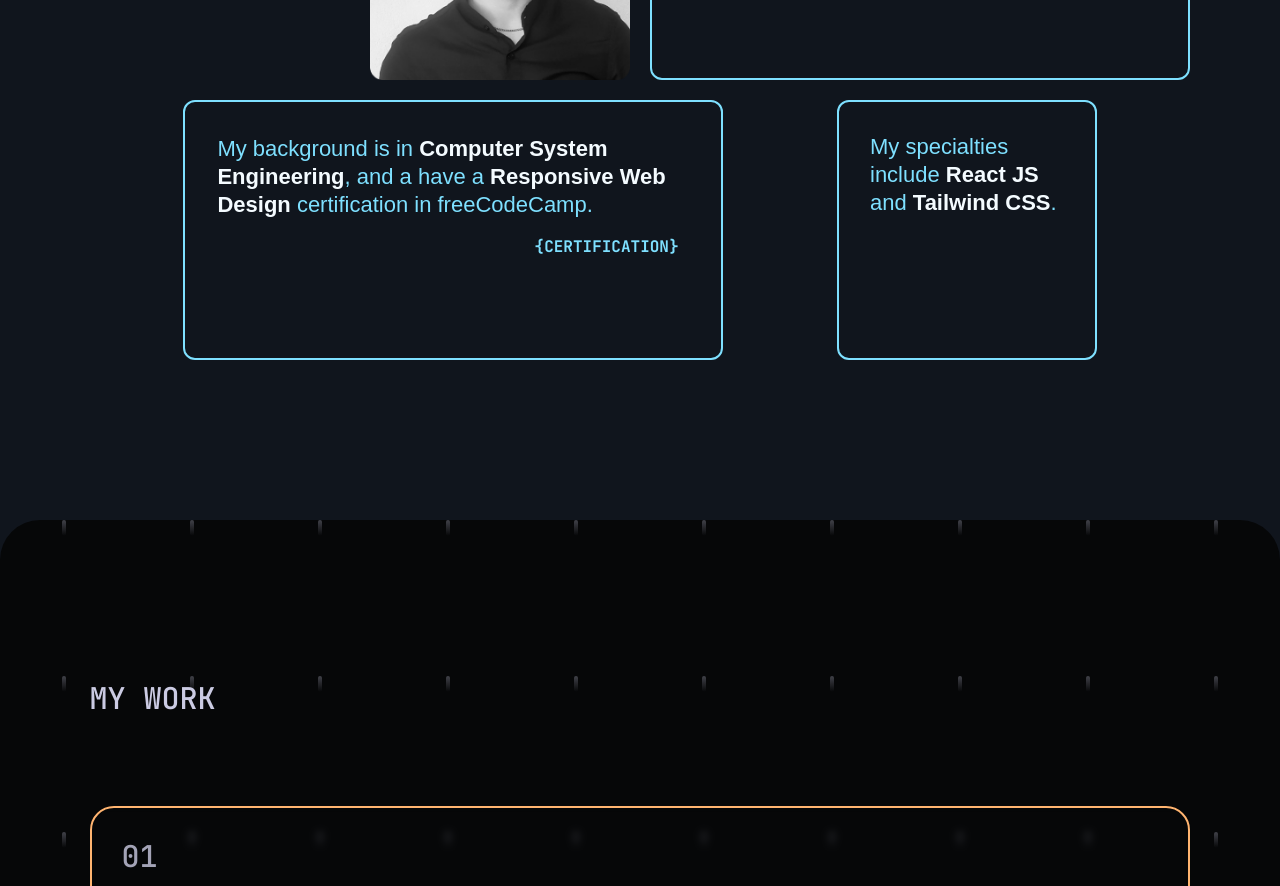
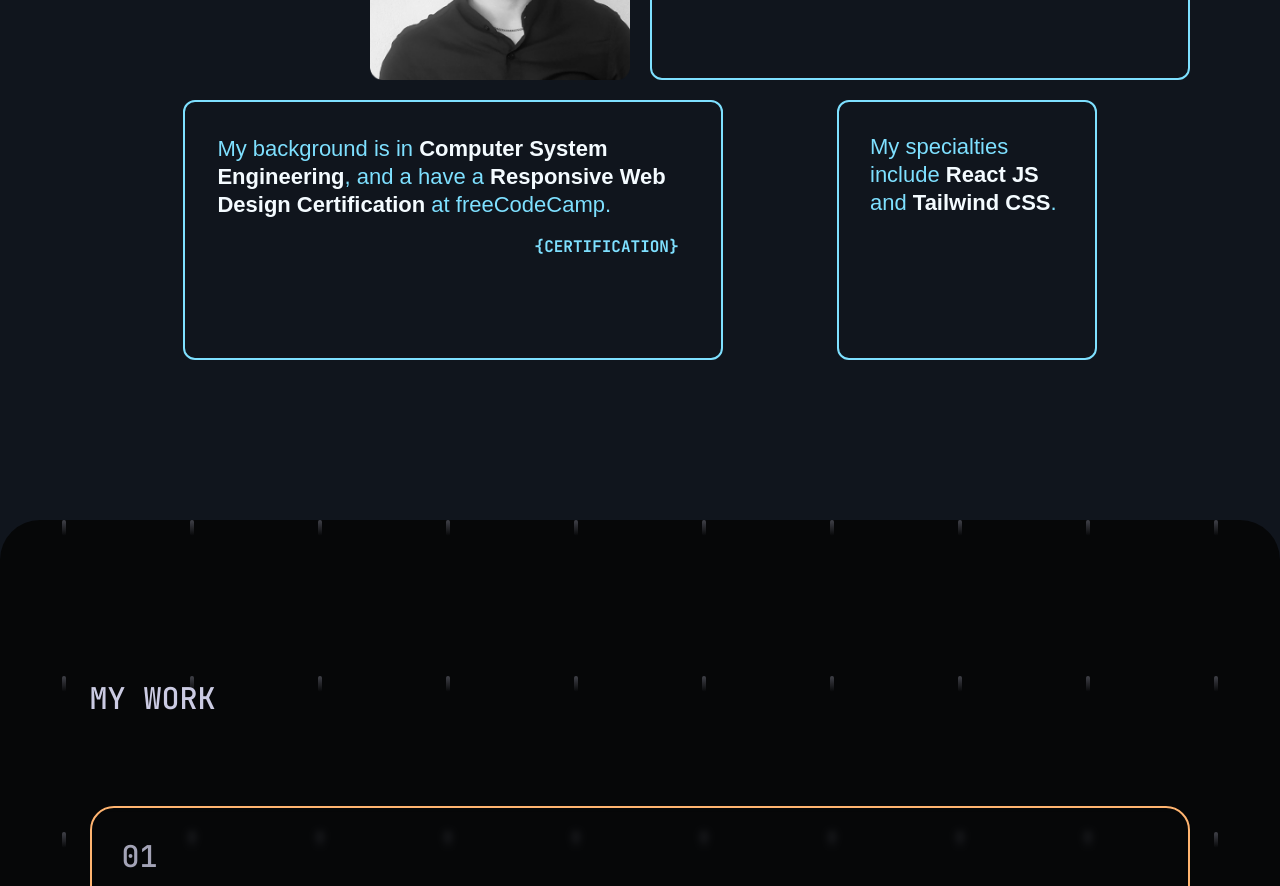
Before and after one commit to ledesmx/Portfolio-one, a React (Vite) app: page / in a window 1280 px wide. Shown: the part 1140-2026 px from the top of the page. Built offline with nearby package versions, Linux system fonts and the light colour scheme; a web font is replaced by a local one.

Commit message:
Change some text in the About section

```diff
--- a/src/components/About.jsx
+++ b/src/components/About.jsx
@@ -33,7 +33,7 @@ export default function About() {
                     viewport={{ once: true }}
                     transition={{ duration: .5, delay: smScreen ? 0 : .2 }}
                 >
-                    <p className="text-light-txt dark:text-dark-txt font-encode text-xl xl:text-2.2xl">My background is in <span className="text-light-primary dark:text-dark-primary font-semibold">Computer System Engineering</span>, and a have a <span className="text-light-primary dark:text-dark-primary font-semibold">Responsive Web Design</span> certification in freeCodeCamp.</p>
+                    <p className="text-light-txt dark:text-dark-txt font-encode text-xl xl:text-2.2xl">My background is in <span className="text-light-primary dark:text-dark-primary font-semibold">Computer System Engineering</span>, and a have a <span className="text-light-primary dark:text-dark-primary font-semibold">Responsive Web Design Certification</span> at freeCodeCamp.</p>
                     <a
                     className="text-light-txt dark:text-dark-txt uppercase font-jetbrains font-bold self-end mt-4 mr-5 hover:text-light-txt-l dark:hover:text-dark-txt-l relative before:content-['{'] before:absolute before:left-[-10px] before:transition-transform before:hover:translate-x-[-10px] after:content-['}'] after:absolute after:right-[-10px] after:transition-transform after:hover:translate-x-[10px]"
                     href="https://www.freecodecamp.org/certification/fccfb0b985d-e8ba-4e85-a1e8-848f7c9a4368/responsive-web-design"
```
